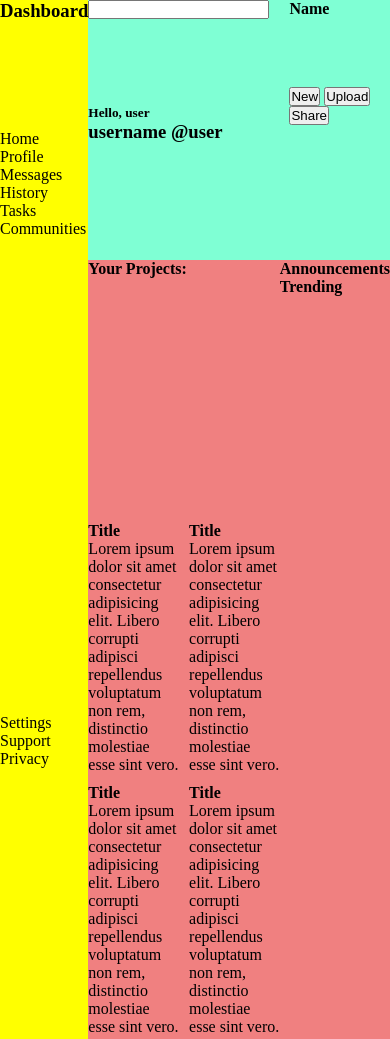
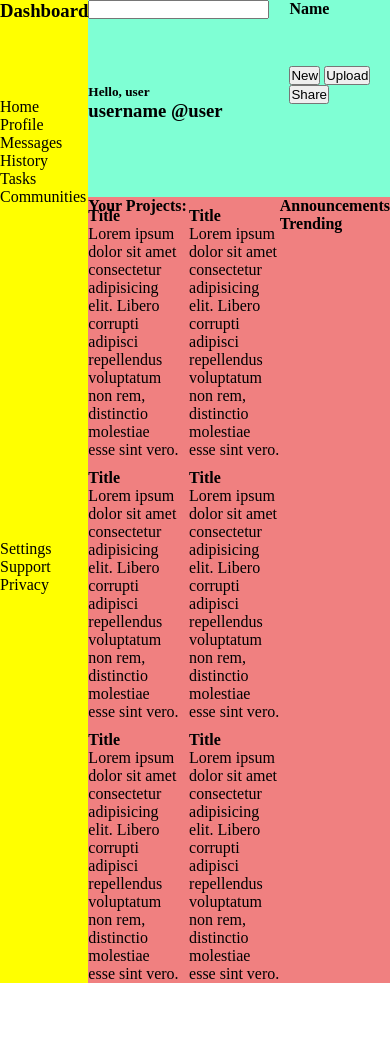
Before and after one commit to nickyaremovich/admin-dashboard, a plain HTML site: page index.html in a window 390 px wide. Shown: the top 1039 px of the page. After the commit the page ends 983 px from the top, so only its background shows below. Drawn offline with Linux system fonts and the light colour scheme.

Commit message:
Adjust project grid layout to use auto row height for better responsiveness

```diff
--- a/styles.css
+++ b/styles.css
@@ -39,7 +39,7 @@ body {
 .projects {
     display: grid;
     grid-template-columns: 1fr 1fr;
-    grid-template-rows: 1fr 1fr 1fr;
+    grid-template-rows: auto 1fr 1fr;
     gap: 10px;
 }
 .project-header {
```
